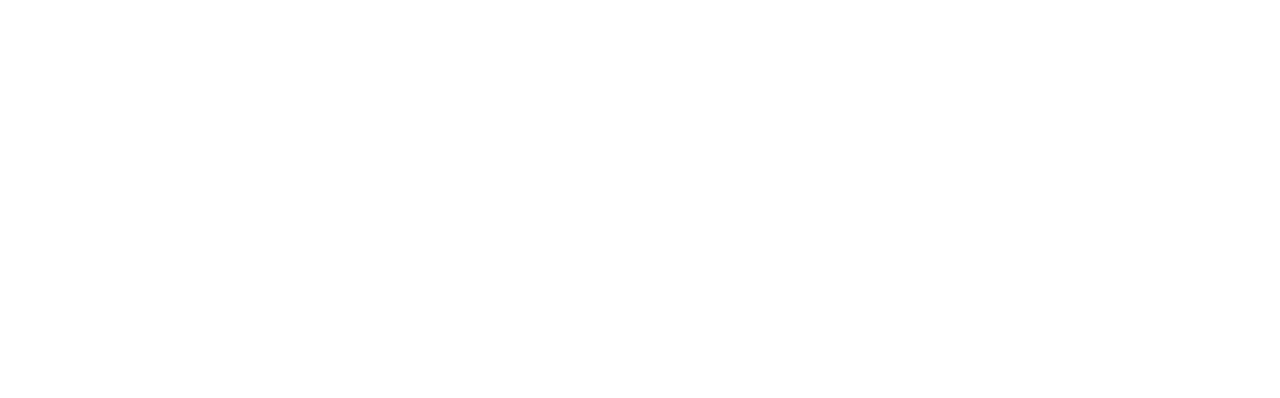
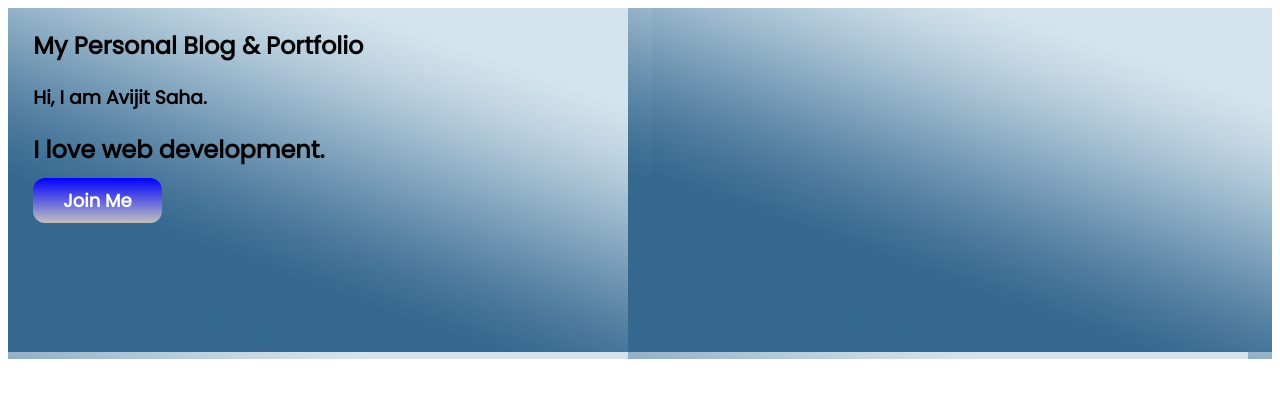
Before and after one commit to avijitsaha118/my-fourth-repo, a plain HTML site: page index.html in a window 1280 px wide. Drawn offline with Linux system fonts and the light colour scheme.

Commit message:
code added

```diff
--- a/index.html
+++ b/index.html
@@ -6,11 +6,32 @@
     <meta http-equiv="X-UA-Compatible" content="IE=edge">
     <meta name="viewport" content="width=device-width, initial-scale=1.0">
     <title>My Personal Portfolio</title>
+
+    <link rel="preconnect" href="https://fonts.googleapis.com">
+    <link rel="preconnect" href="https://fonts.gstatic.com" crossorigin>
+    <link href="https://fonts.googleapis.com/css2?family=Montserrat:wght@300&family=Poppins&display=swap"
+        rel="stylesheet">
     <link rel="stylesheet" href="style.css">
+
 </head>
 
 <body>
 
+    <section class="flexible-container">
+        <div class="half-width">
+            <h1>My Personal Blog & Portfolio</h1>
+
+            <h3>Hi, I am Avijit Saha.</h3>
+
+            <h2>I love web development.</h2>
+            <a class="link-button" href="https://www.linkedin.com/">Join Me</a>
+        </div>
+        <div class="half-width">
+            <img src="images/site-bg-img.jpg" alt="site-background">
+        </div>
+    </section>
+
+
 </body>
 
 </html>
--- a/style.css
+++ b/style.css
@@ -0,0 +1,24 @@
+body{
+    font-family: 'Montserrat', sans-serif;
+font-family: 'Poppins', sans-serif;
+
+}
+.flexible-container{
+    display: flex;
+    margin-bottom: 70px;
+    background-image: url(images/site-bg-img.jpg);
+
+    }
+    .half-width{
+        width: 50%;
+        padding-left:2%;
+
+.link-button{
+  color: white;
+  font-size: 18px;
+  background-image:linear-gradient(blue, silver);
+  text-decoration: none;
+  font-weight: 700;
+  padding: 10px 30px;
+  border-radius: 12px;
+}
```
Also changed, not shown: images/new-site.jpg (added), images/site-bg-img.jpg (added), images/site-bg.png (added), images/site-img.webp (added).
